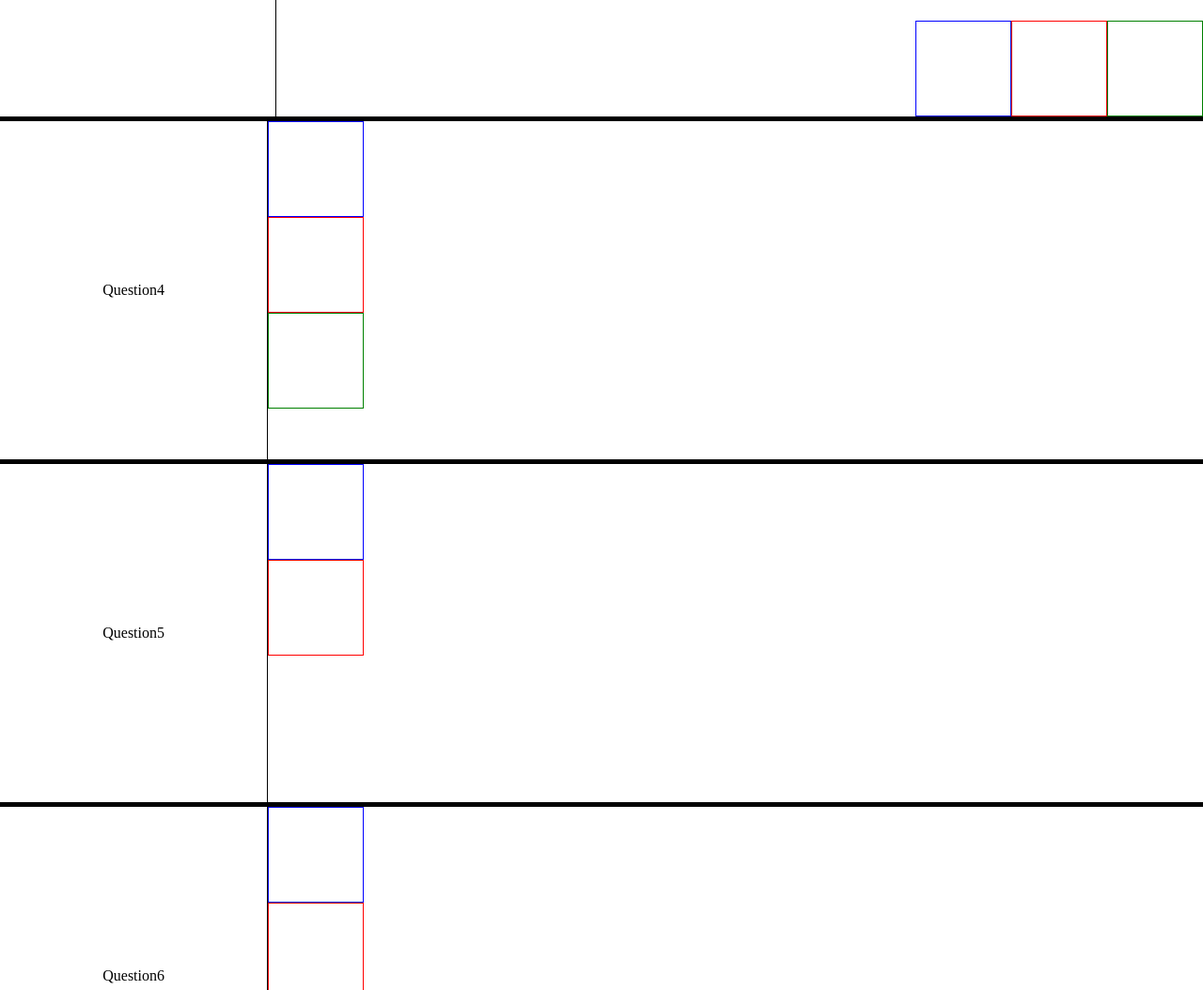
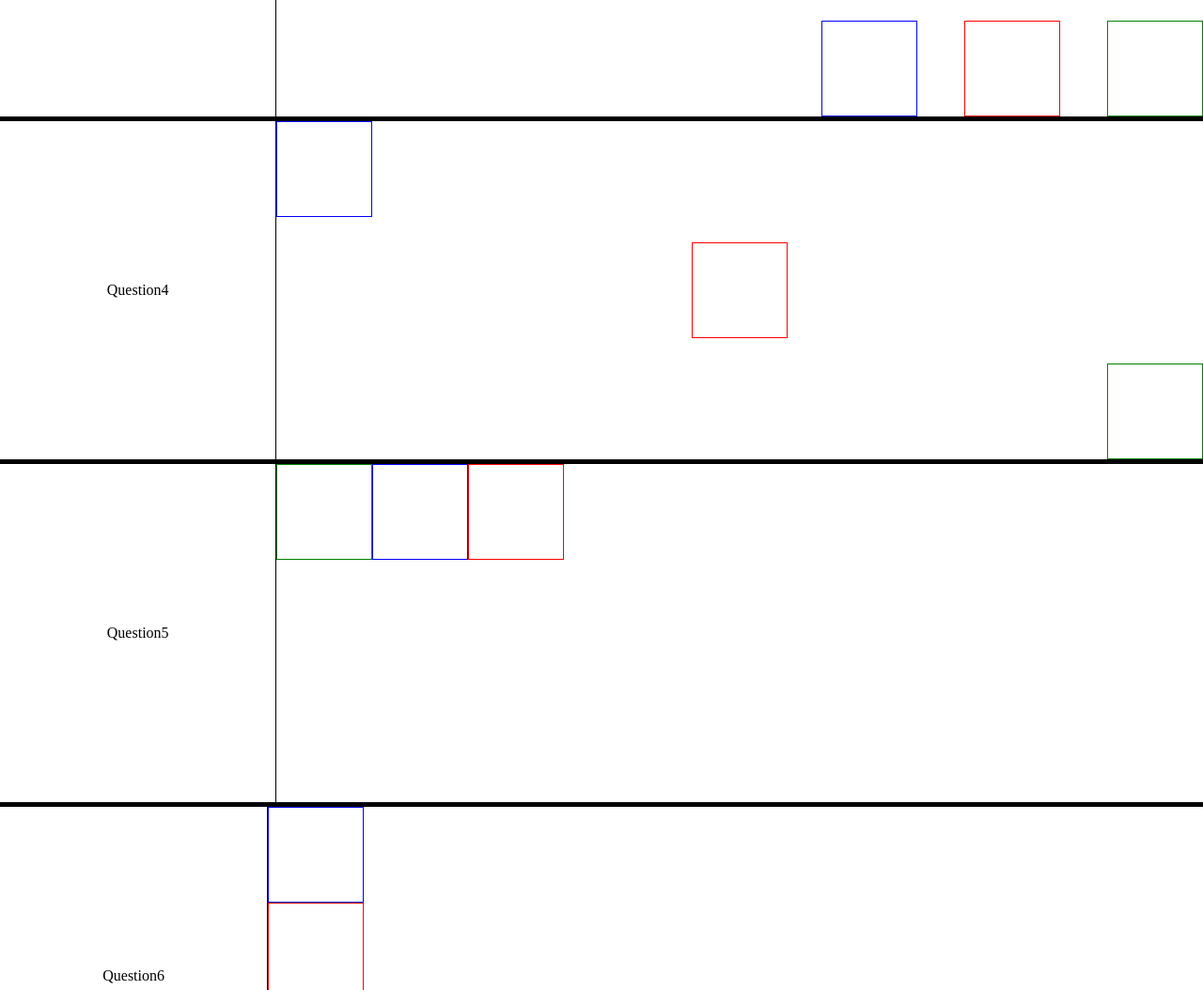
Before and after one commit to lisset2012/flex-box, a plain HTML site: page index.html in a window 1280 px wide. Shown: the part 1380-2434 px from the top of the page at 94% size. Drawn offline with Linux system fonts and the light colour scheme.

Commit message:
First commit

```diff
--- a/css/style.css
+++ b/css/style.css
@@ -157,7 +157,7 @@ nav span{
 }
 
 #a2div2{
-    background: lightblue;
+
     display: flex;
     flex-direction: row;
     justify-content: space-between;
@@ -165,14 +165,59 @@ nav span{
 }
 
 /* Q3 */
+#box2, #box3{
+    margin-left: 50px;
+}
 #a3{
     min-width: 77vw;
     max-width: 77vw;
     /* min-height: 22.5vh;
     max-height: 22.5vh; */
+
     display: flex;
     flex-direction: row;
     justify-content: flex-end;
     align-items: flex-end;
+}
+
+/* Q4 */
+#a4{
+    min-width: 77vw;
+    max-width: 77vw;
+    /* min-height: 22.5vh;
+    max-height: 22.5vh; */
+
+    display: flex;
+    flex-direction: row;
+    justify-content: space-between;
 
 }
+
+/* #box4{
+    display: flex;
+    align-items: center;
+
+} */
+#box5{
+    display: flex;
+    justify-content: center;
+    align-self: center;
+}
+#box6{
+    display: flex;
+
+    align-self: flex-end;
+}
+
+/* Q5 */
+#a5{
+    min-width: 77vw;
+    max-width: 77vw;
+    /* min-height: 22.5vh;
+    max-height: 22.5vh; */
+
+    display: flex;
+    flex-direction: row;
+
+
+}
--- a/index.html
+++ b/index.html
@@ -77,9 +77,9 @@
         <div class="q_cont" id="q3">
             <div class="q">Question3</div>
             <div class="a" id="a3">
-                <div class="box clr_1"></div>
-                <div class="box clr_2"></div>
-                <div class="box clr_3"></div>
+                <div class="box clr_1" id="box1"></div>
+                <div class="box clr_2" id="box2"></div>
+                <div class="box clr_3" id="box3"></div>
 
             </div>
         </div>
@@ -87,15 +87,16 @@
         <div class="q_cont">
             <div class="q">Question4</div>
             <div class="a" id=a4>
-                <div class="box clr_1"></div>
-                <div class="box clr_2"></div>
-                <div class="box clr_3"></div>
+                <div class="box clr_1" id="box4"></div>
+                <div class="box clr_2" id="box5"></div>
+                <div class="box clr_3" id="box6"></div>
             </div>
         </div>
         <!-- Q5 -->
         <div class="q_cont">
             <div class="q">Question5</div>
             <div class="a" id="a5">
+                <div class="box clr_3"></div>
                 <div class="box clr_1"></div>
                 <div class="box clr_2"></div>
             </div>
```
